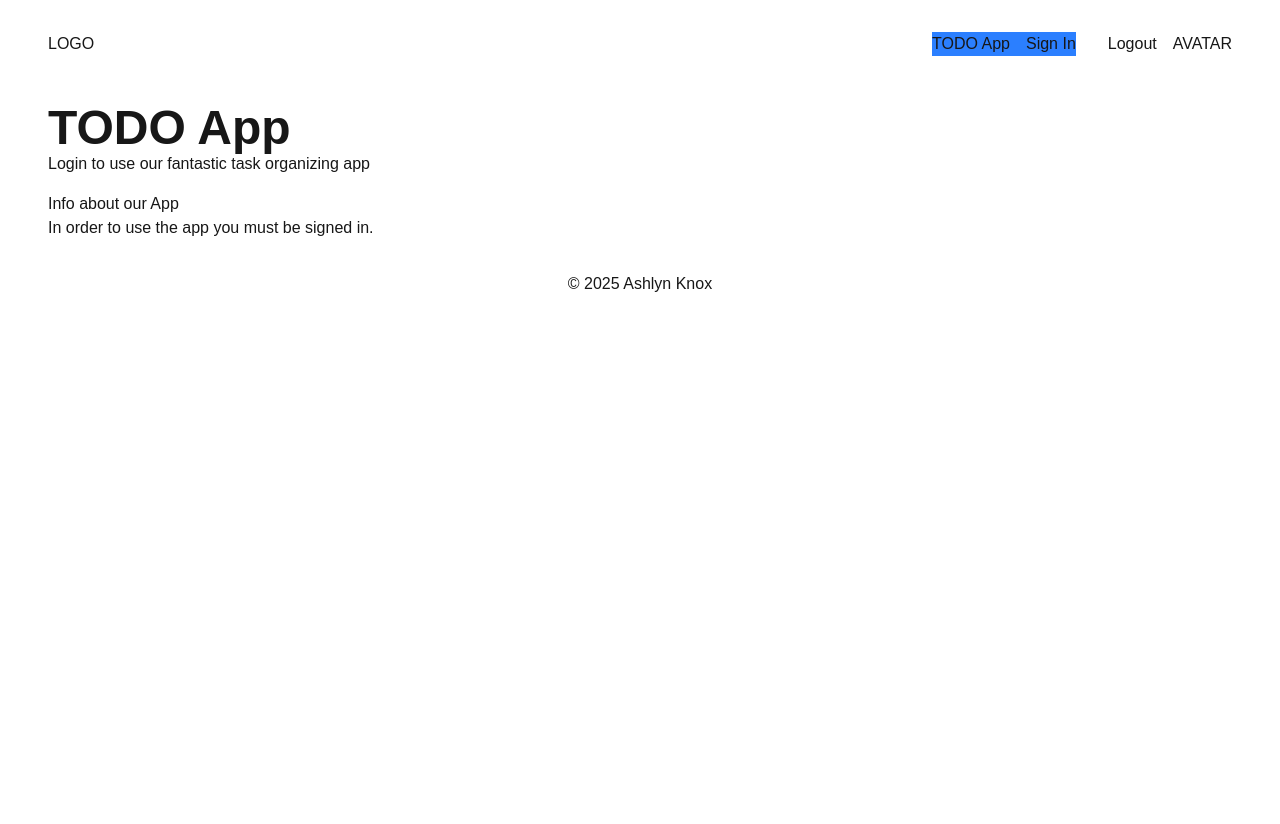
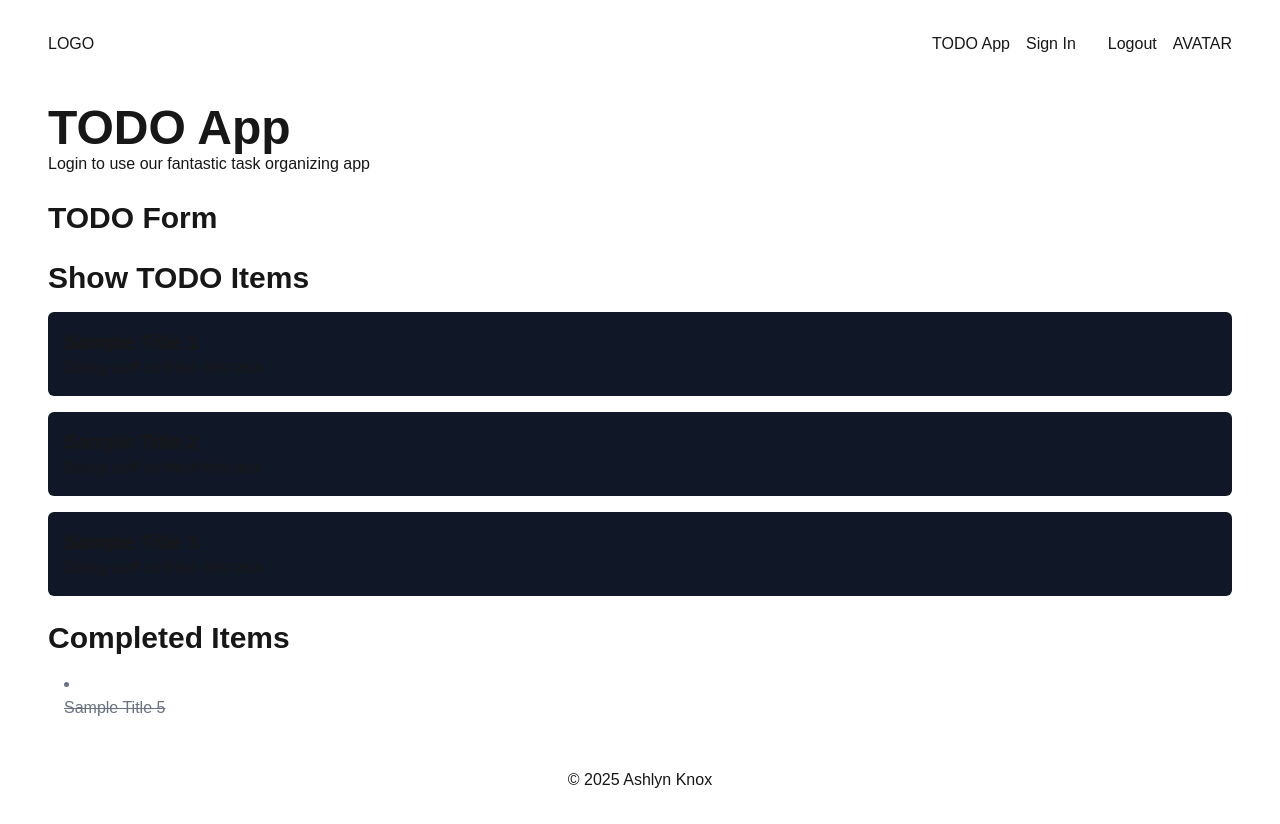
Before and after one commit to ashx3s/todo-app-next-directus-vercel, a Next.js app: page / in a window 1280 px wide. Before the commit the page ends 800 px from the top, so only its background shows below. Built offline with nearby package versions, Linux system fonts and the light colour scheme.

Commit message:
display todos and completed todos

```diff
--- a/src/app/components/AppHeader.jsx
+++ b/src/app/components/AppHeader.jsx
@@ -9,7 +9,7 @@ export default function AppHeader() {
             LOGO
           </Link>
         </div>
-        <ul className='flex gap-4 bg-blue-500 mx-8'>
+        <ul className='flex gap-4  mx-8'>
           <li>
             {/* Make this a protected route */}
             <Link href='/todo-app'>TODO App</Link>
--- a/src/app/page.jsx
+++ b/src/app/page.jsx
@@ -1,13 +1,81 @@
+"use client";
+import { useState } from "react";
+/* utility functions
+- TODO: Clean up input with trim
+- TODO: Clear input after adding
+*/
+
+/*  ACTIONS
+- create new todo
+- delete todo
+- edit todo
+- check off todo (second list)
+*/
+
 export default function Home() {
+  const [todoList, setTodoList] = useState([
+    {
+      id: 1,
+      title: "Sample Title 1",
+      description: "Doing stuff to finish this task",
+    },
+    {
+      id: 2,
+      title: "Sample Title 2",
+      description: "Doing stuff to finish this task",
+    },
+    {
+      id: 3,
+      title: "Sample Title 3",
+      description: "Doing stuff to finish this task",
+    },
+  ]);
+  const [completedTodos, setCompletedTodos] = useState([
+    {
+      id: 5,
+      title: "Sample Title 5",
+      description: "Doing stuff to finish this task",
+    },
+  ]);
   return (
     <>
       <header className='my-4'>
         <h1 className='text-5xl font-semibold'>TODO App</h1>
         <p>Login to use our fantastic task organizing app</p>
       </header>
-      <section>
-        <h2>Info about our App</h2>
-        <p>In order to use the app you must be signed in.</p>
+      <section className='container my-6'>
+        <h2 className='text-3xl font-semibold'>TODO Form</h2>
+      </section>
+      <section className='container my-6'>
+        <h2 className='text-3xl font-semibold'>Show TODO Items</h2>
+        <ul>
+          {todoList.length > 0 ? (
+            todoList.map((item) => {
+              return (
+                <li key={item.id} className='bg-gray-900 p-4 rounded-md my-4'>
+                  <h3 className='text-xl font-semibold'>{item.title}</h3>
+                  <p>{item.description}</p>
+                </li>
+              );
+            })
+          ) : (
+            <span>No items</span>
+          )}
+        </ul>
+      </section>
+      <section className='container my-6'>
+        <h2 className='text-3xl font-semibold'>Completed Items</h2>
+        {completedTodos.length > 0 ? (
+          completedTodos.map((completedItem, index) => {
+            return (
+              <li key={index} className='text-gray-500 p-4'>
+                <h3 className='line-through'>{completedItem.title}</h3>
+              </li>
+            );
+          })
+        ) : (
+          <li>"no items"</li>
+        )}
       </section>
     </>
   );
```
